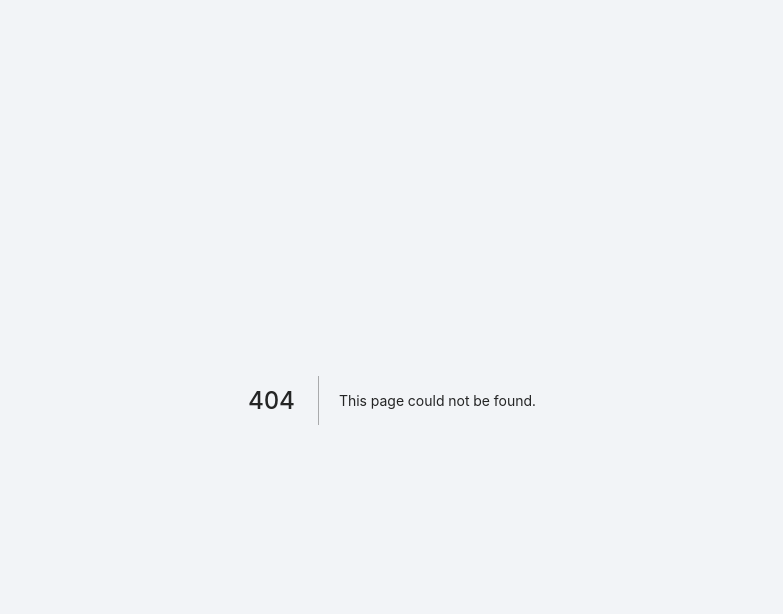
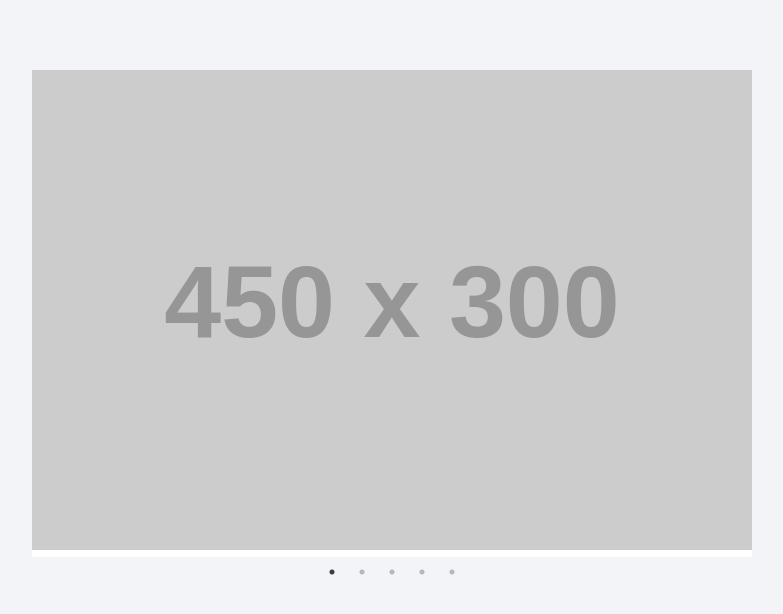
Before and after one commit to diromdp/Orbit, a Next.js app: page /room in a window 1280 px wide. Before the commit this address had no page. Shown: the top 614 px of the page, without its empty margins (248-1031 px from the left). Built offline with nearby package versions, Linux system fonts and the light colour scheme.

Commit message:
[FE] add slider room detail

```diff
--- a/index.scss
+++ b/index.scss
@@ -16,5 +16,7 @@
   }
   &:last-child {
     margin-right: 0px;
+    width: 100%;
+    height: 100%;
   }
 }
--- /dev/null
+++ b/src/components/hoc/RoomDetail/SlideRoom/index.js
@@ -0,0 +1,39 @@
+import React, { useState, useEffect } from "react";
+import { Wrapper } from "./style";
+import Slider from "react-slick";
+
+const SlideRoom = () => {
+  const settings = {
+    dots: true,
+    infinite: true,
+    speed: 500,
+    slidesToShow: 1,
+    slidesToScroll: 1,
+    arrows: false,
+  };
+  return (
+    <>
+      <Wrapper>
+        <Slider {...settings}>
+          <div className="banner-item">
+            <img src="https://via.placeholder.com/450x300" />
+          </div>
+          <div className="banner-item">
+            <img src="https://via.placeholder.com/450x300" />
+          </div>
+          <div className="banner-item">
+            <img src="https://via.placeholder.com/450x300" />
+          </div>
+          <div className="banner-item">
+            <img src="https://via.placeholder.com/450x300" />
+          </div>
+          <div className="banner-item">
+            <img src="https://via.placeholder.com/450x300" />
+          </div>
+        </Slider>
+      </Wrapper>
+    </>
+  );
+};
+
+export default SlideRoom;
--- /dev/null
+++ b/src/components/hoc/RoomDetail/SlideRoom/style.js
@@ -0,0 +1,10 @@
+import styled from "styled-components";
+
+export const Wrapper = styled.div`
+  .banner-item {
+    img {
+      width: 100%;
+      height: 100%;
+    }
+  }
+`;
--- /dev/null
+++ b/src/components/layout2/index.js
@@ -0,0 +1,44 @@
+import React from "react";
+import Head from "next/head";
+import { BodyWrapper } from "./style";
+
+const Layout = ({ children }) => {
+  return (
+    <>
+      <Head>
+        <meta charSet="utf-8" />
+        <meta httpEquiv="X-UA-Compatible" content="IE=edge" />
+        <meta name="viewport" content="width=device-width, initial-scale=1" />
+
+        {/* Mobile Configurations */}
+        <meta
+          name="viewport"
+          content="width=device-width, initial-scale=1.0 user-scalable=no"
+        />
+        <meta name="apple-mobile-web-app-status-bar-style" content="black" />
+        <meta name="GOOGLEBOT" content="index follow" />
+        <meta name="apple-mobile-web-app-capable" content="yes" />
+        <meta
+          name="google-site-verification"
+          content="jGgc8PucdJuqZ2rfOb35bKBqOjkhFIJTFDWSykydy_M"
+        />
+        <link rel="shortcut icon" href="#" />
+        <link rel="apple-touch-icon-precomposed" sizes="144x144" href="#" />
+        <link rel="icon" type="image/png" href="#" sizes="32x32" />
+        <link
+          href="https://fonts.googleapis.com/css2?family=Nunito:ital,wght@0,200;0,300;0,400;0,600;0,700;0,800;0,900;1,200;1,300;1,400;1,600;1,700;1,800;1,900&display=swap"
+          rel="stylesheet"
+        />
+      </Head>
+      <BodyWrapper>
+        <div className="container">
+          <main>
+            {children}
+          </main>
+        </div>
+      </BodyWrapper>
+    </>
+  );
+};
+
+export default Layout;
--- /dev/null
+++ b/src/components/layout2/style.js
@@ -0,0 +1,8 @@
+import styled from "styled-components";
+
+export const BodyWrapper = styled.div`
+  main {
+    background: #fff;
+    margin-top: 70px;
+  }
+`;
--- a/src/pages/flat/style.js
+++ /dev/null
@@ -1,5 +0,0 @@
-import styled from 'styled-components';
-
-
-export const flatWrapperDetail = styled.div`
-`;
--- a/src/pages/new-flat/index.js
+++ b/src/pages/new-room/index.js
@@ -13,7 +13,7 @@ import { Wrapper } from "./style";
 const NewList = dynamic(() => import('../../components/hoc/NewListing'));
 
 
-export default function Home({ appName }) {
+export default function NewRoom({ appName }) {
   return (
     <>
       <Head>
--- a/src/pages/new-flat/style.js
+++ b/src/pages/new-room/style.js
@@ -1,5 +1,4 @@
 import styled from "styled-components";
 
 export const Wrapper = styled.div`
-  margin-bottom: 80px;
 `;
--- /dev/null
+++ b/src/pages/room/index.js
@@ -0,0 +1,31 @@
+// Vendors
+import React from "react";
+
+// Next
+import Head from "next/head";
+import dynamic from "next/dynamic";
+
+// Component
+import Layout from "../../components/layout2";
+
+const SlideRoom = dynamic(() =>
+  import("../../components/hoc/RoomDetail/SlideRoom")
+);
+
+//style
+import { Wrapper } from "./style";
+
+export default function Room({ appName }) {
+  return (
+    <>
+      <Head>
+        <title>Detail Room{appName}</title>
+      </Head>
+      <Layout>
+        <Wrapper>
+          <SlideRoom />
+        </Wrapper>
+      </Layout>
+    </>
+  );
+}
--- /dev/null
+++ b/src/pages/room/style.js
@@ -0,0 +1,4 @@
+import styled from "styled-components";
+
+export const Wrapper = styled.div`
+`;
--- a/src/styles/global/index.js
+++ b/src/styles/global/index.js
@@ -14,4 +14,7 @@ font-family: 'Nunito', sans-serif;
         margin-right: auto;
         margin-left: auto;
     }
+    .slick-dots {
+
+    }
 `;
```
Also changed, not shown: src/pages/flat/[slug].js (deleted).
